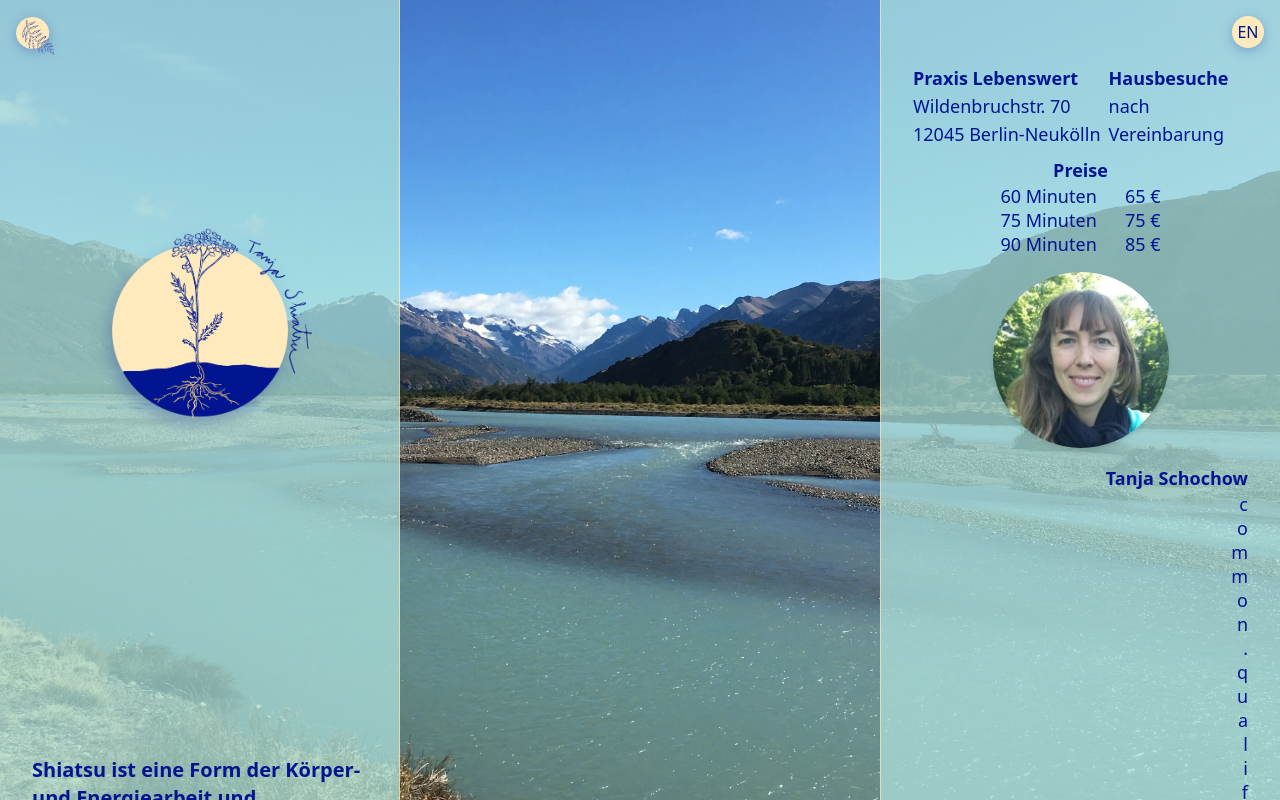
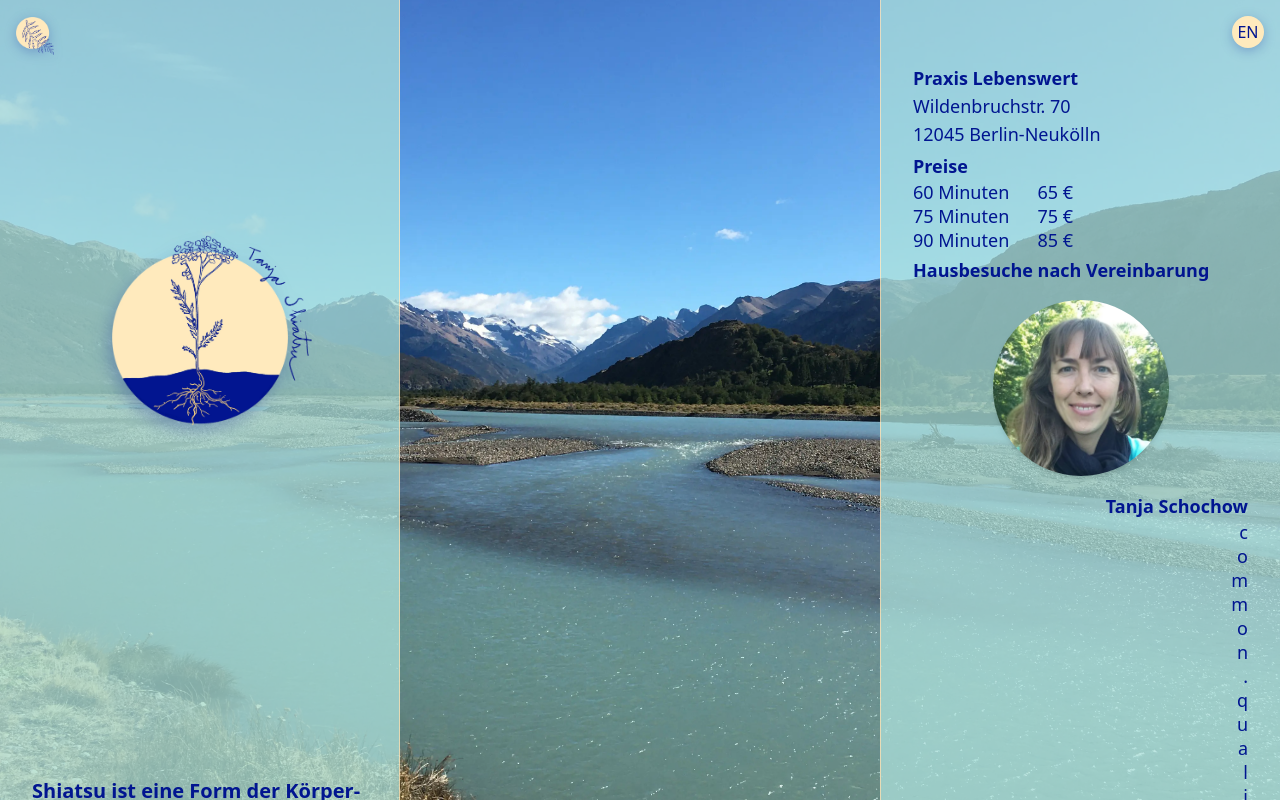
Before and after one commit to NinaHahne/tanja-shiatsu, a SvelteKit app: page /de/ in a window 1280 px wide. Shown: the top 800 px of the page. Built offline with nearby package versions, Linux system fonts and the light colour scheme.

Commit message:
refactor: simplify 'house calls' section

```diff
--- a/src/routes/[locale]/+page.svelte
+++ b/src/routes/[locale]/+page.svelte
@@ -110,19 +110,12 @@
       <div
         class="container mx-auto flex h-full max-w-none flex-col justify-between gap-4 bg-background-alt px-4 py-10 lg:bg-background-alt/70 lg:px-6 lg:py-16 xl:px-8"
       >
-        <div class="flex flex-col text-lg/6 lg:items-center">
-          <div class="flex flex-col gap-2 lg:flex-row">
-            <div class="flex-shrink-0">
-              <h5 class="">{page.data.site.praxis}</h5>
-              <p>{page.data.site.street}<br />{page.data.site.city}</p>
-            </div>
-            <!-- <p class="">{$t('common.house_calls')}</p> -->
-            <div>
-              {@html $t('common.house_calls')}
-            </div>
-          </div>
-          <h5 class="mt-2">{$t('common.prices')}</h5>
+        <div class="text-lg/6">
+          <h5 class="">{page.data.site.praxis}</h5>
+          <p>{page.data.site.street}<br />{page.data.site.city}</p>
+          <h5 class="mt-1">{$t('common.prices')}</h5>
           <PriceList />
+          <h5 class="mt-1">{$t('common.house_calls')}</h5>
         </div>
 
         <img
--- a/src/routes/de.yaml
+++ b/src/routes/de.yaml
@@ -28,9 +28,7 @@ prices: 'Preise'
 
 minutes: Minuten
 
-house_calls: |-
-  <h5>Hausbesuche</h5>
-  <p>nach Vereinbarung</p>
+house_calls: Hausbesuche nach Vereinbarung
 
 more: Mehr erfahren
 less: Popup schließen
--- a/src/routes/en.yaml
+++ b/src/routes/en.yaml
@@ -28,9 +28,7 @@ prices: 'Prices'
 
 minutes: Minutes
 
-house_calls: |-
-  <h5>House Calls</h5>
-  <p>by arrangement</p>
+house_calls: House calls by arrangement
 
 more: More info
 less: Close popup
```
